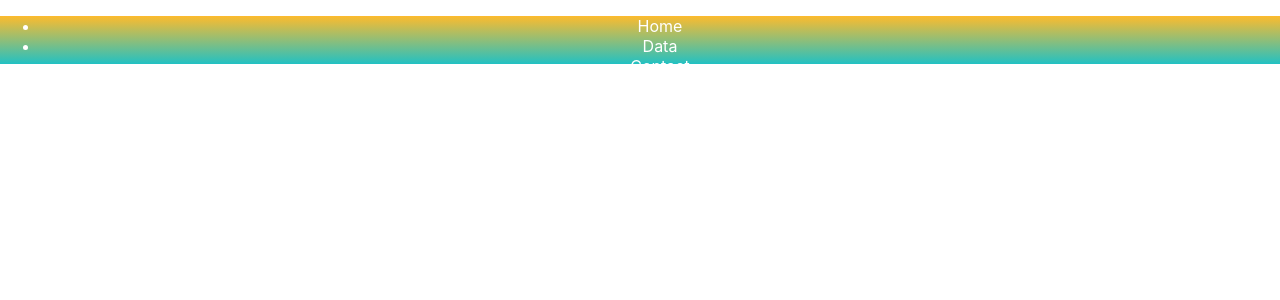
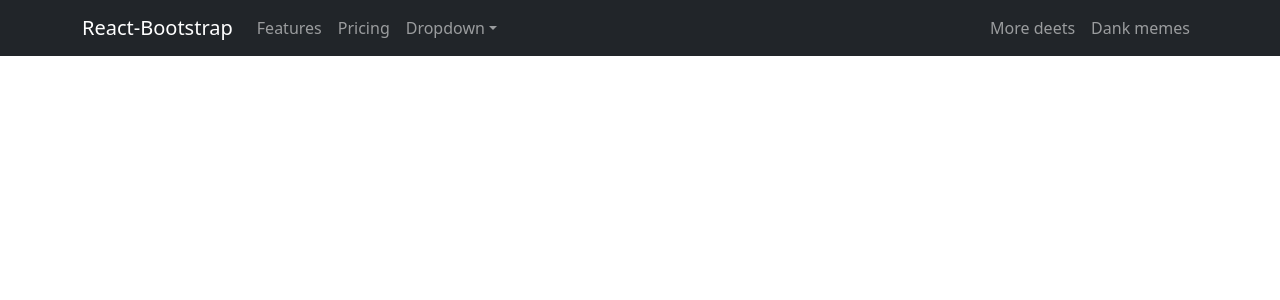
Before and after one commit to andrewjkim745/Corona-Data, a React (Create React App) app: page / in a window 1280 px wide. Shown: the top 300 px of the page. Built offline with nearby package versions, Linux system fonts and the light colour scheme.

Commit message:
successfully added bootstrap and sass

```diff
--- a/package.json
+++ b/package.json
@@ -6,9 +6,12 @@
     "@testing-library/jest-dom": "^5.16.2",
     "@testing-library/react": "^12.1.4",
     "@testing-library/user-event": "^13.5.0",
+    "bootstrap": "^5.1.3",
     "react": "^17.0.2",
+    "react-bootstrap": "^2.2.1",
     "react-dom": "^17.0.2",
     "react-scripts": "5.0.0",
+    "sass": "^1.49.9",
     "web-vitals": "^2.1.4"
   },
   "scripts": {
--- a/src/App.css
+++ /dev/null
@@ -1,38 +0,0 @@
-.App {
-  text-align: center;
-}
-
-.App-logo {
-  height: 40vmin;
-  pointer-events: none;
-}
-
-@media (prefers-reduced-motion: no-preference) {
-  .App-logo {
-    animation: App-logo-spin infinite 20s linear;
-  }
-}
-
-.App-header {
-  background-color: #282c34;
-  min-height: 100vh;
-  display: flex;
-  flex-direction: column;
-  align-items: center;
-  justify-content: center;
-  font-size: calc(10px + 2vmin);
-  color: white;
-}
-
-.App-link {
-  color: #61dafb;
-}
-
-@keyframes App-logo-spin {
-  from {
-    transform: rotate(0deg);
-  }
-  to {
-    transform: rotate(360deg);
-  }
-}
--- a/src/App.js
+++ b/src/App.js
@@ -1,5 +1,5 @@
+import './Variables/Variables.scss'
 
-import './App.css';
 import Navbar from './Components/Navbar';
 function App() {
   return (
--- a/src/Components/Navbar.js
+++ b/src/Components/Navbar.js
@@ -1,21 +1,32 @@
 import React from 'react'
-import '../Styles/Navbar.css'
+import { Navbar, Nav, Container, NavDropdown } from 'react-bootstrap'
 
-export default function Navbar() {
+export default function AppNavbar() {
     return (
-        <div className='Navbar'>
-            <ul>
-                <li href='/home'>
-                    Home
-                </li>
-                <li href='/data'>
-                    Data
-                </li>
-                <li href='/contact'>
-                    Contact
-                </li>
-            </ul>
-
-        </div>
+<Navbar collapseOnSelect expand="lg" bg="dark" variant="dark">
+  <Container>
+  <Navbar.Brand href="#home">React-Bootstrap</Navbar.Brand>
+  <Navbar.Toggle aria-controls="responsive-navbar-nav" />
+  <Navbar.Collapse id="responsive-navbar-nav">
+    <Nav className="me-auto">
+      <Nav.Link href="#features">Features</Nav.Link>
+      <Nav.Link href="#pricing">Pricing</Nav.Link>
+      <NavDropdown title="Dropdown" id="collasible-nav-dropdown">
+        <NavDropdown.Item href="#action/3.1">Action</NavDropdown.Item>
+        <NavDropdown.Item href="#action/3.2">Another action</NavDropdown.Item>
+        <NavDropdown.Item href="#action/3.3">Something</NavDropdown.Item>
+        <NavDropdown.Divider />
+        <NavDropdown.Item href="#action/3.4">Separated link</NavDropdown.Item>
+      </NavDropdown>
+    </Nav>
+    <Nav>
+      <Nav.Link href="#deets">More deets</Nav.Link>
+      <Nav.Link eventKey={2} href="#memes">
+        Dank memes
+      </Nav.Link>
+    </Nav>
+  </Navbar.Collapse>
+  </Container>
+</Navbar>
     )
 }
--- a/src/Variables/Variables.css
+++ b/src/Variables/Variables.css
@@ -1 +1,2 @@
-/* No CSS *//*# sourceMappingURL=Variables.css.map */
+@import url("https://fonts.googleapis.com/css2?family=Josefin+Sans&display=swap");
+/*# sourceMappingURL=Variables.css.map */
--- a/src/Variables/Variables.scss
+++ b/src/Variables/Variables.scss
@@ -1,3 +1,9 @@
+
+@import "~bootstrap/scss/bootstrap";
+
+
+
+
 $gradient: linear-gradient(0deg, rgba(34,193,195,1) 0%, rgba(253,187,45,1) 100%);
 $whiteColor: white;
 $navbarHeight: 3rem;
--- a/src/index.js
+++ b/src/index.js
@@ -1,6 +1,7 @@
 import React from 'react';
 import ReactDOM from 'react-dom';
 import './index.css';
+
 import App from './App';
 import reportWebVitals from './reportWebVitals';
 
```
Also changed, not shown: 2 other files (tests, documents, lock files or other folders).
